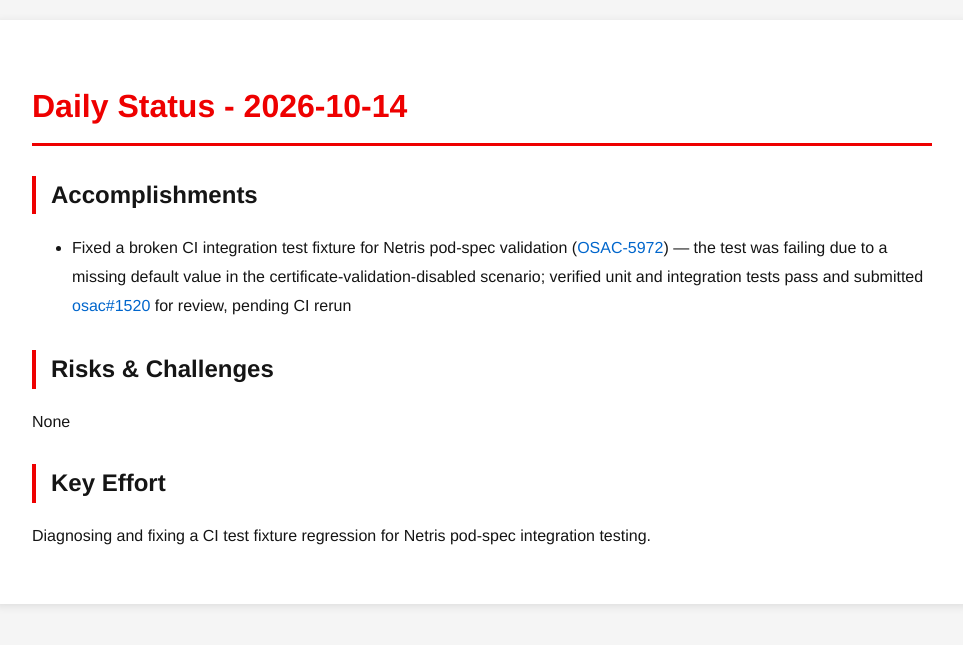
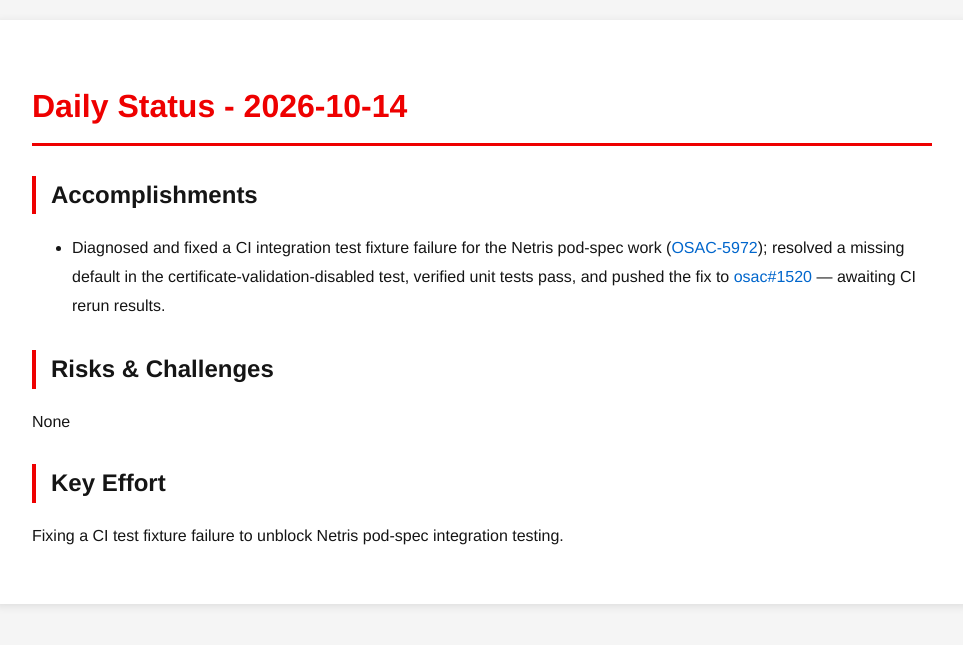
Before and after one commit to tzvatot/daily-status, a Jekyll site: the page built from 2026-10-14.md, in a window 1280 px wide. Shown: the top 645 px of the page, without its empty margins (158-1121 px from the left). Built offline with Jekyll 4.4.1, drawn with Linux system fonts in a browser that asks for light colours.

Commit message:
Daily status update - 2026-10-14

```diff
--- a/2026-10-14.md
+++ b/2026-10-14.md
@@ -7,10 +7,10 @@ date: 2026-10-14
 # Daily Status - 2026-10-14
 
 ## Accomplishments
-- Fixed a broken CI integration test fixture for Netris pod-spec validation ([OSAC-5972](https://redhat.atlassian.net/browse/OSAC-5972)) — the test was failing due to a missing default value in the certificate-validation-disabled scenario; verified unit and integration tests pass and submitted [osac#1520](https://github.com/osac-project/osac/pull/1520) for review, pending CI rerun
+- Diagnosed and fixed a CI integration test fixture failure for the Netris pod-spec work ([OSAC-5972](https://redhat.atlassian.net/browse/OSAC-5972)); resolved a missing default in the certificate-validation-disabled test, verified unit tests pass, and pushed the fix to [osac#1520](https://github.com/osac-project/osac/pull/1520) — awaiting CI rerun results.
 
 ## Risks & Challenges
 None
 
 ## Key Effort
-Diagnosing and fixing a CI test fixture regression for Netris pod-spec integration testing.
+Fixing a CI test fixture failure to unblock Netris pod-spec integration testing.
```
